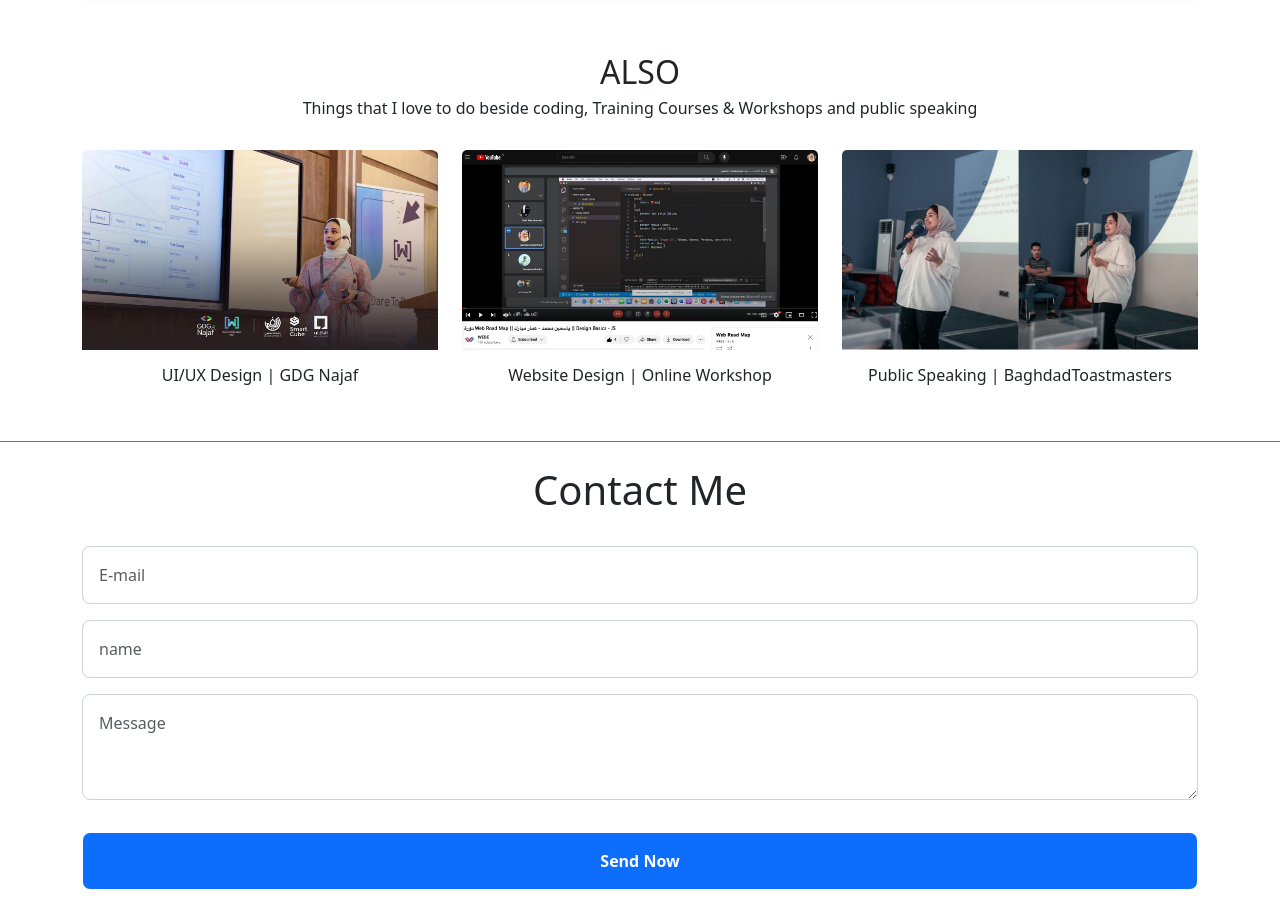
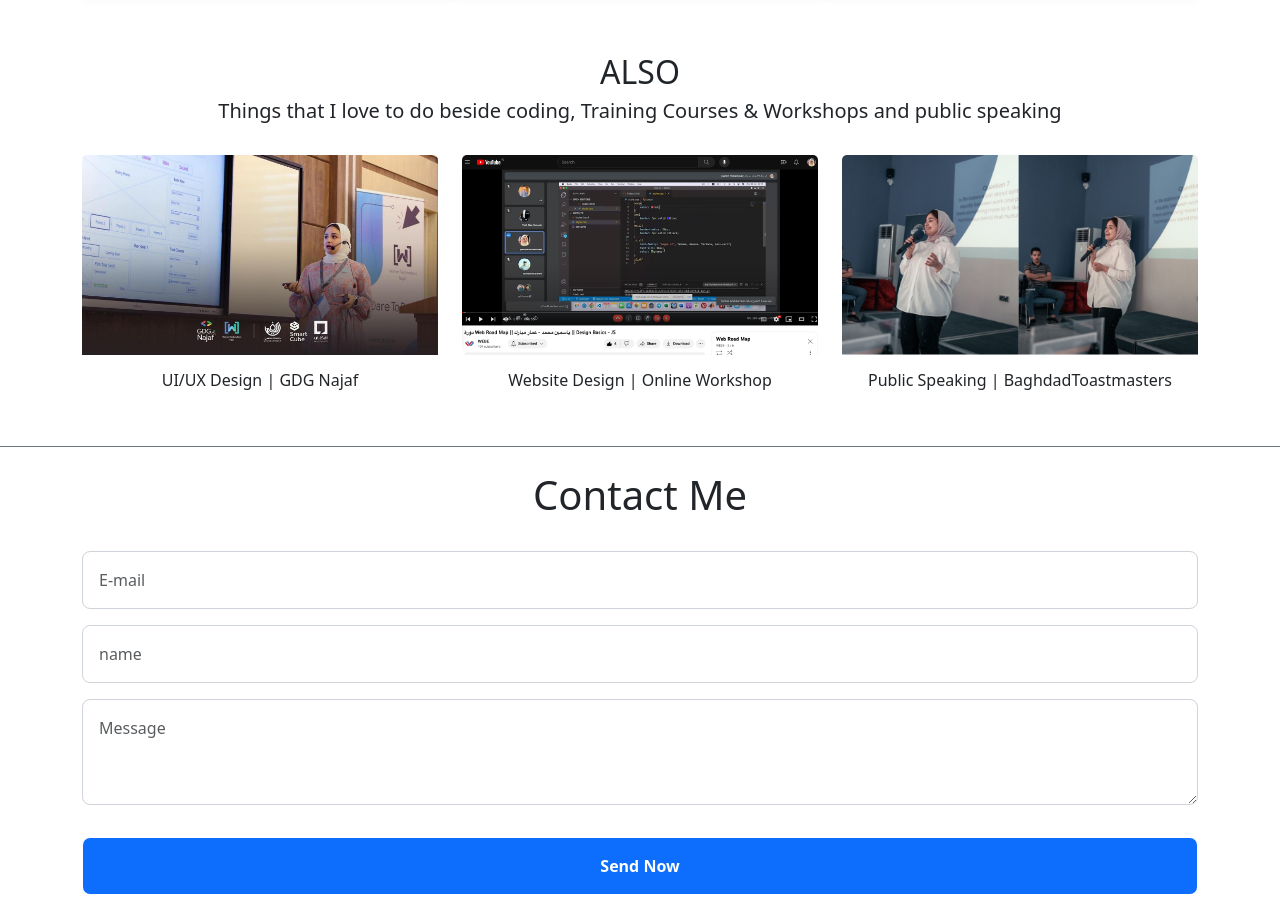
Before and after one commit to yasminm97/my-portfolio, a plain HTML site: page index.html in a window 1280 px wide. Shown: the part 1371-2269 px from the top of the page. Drawn offline with nearby package versions, Linux system fonts and the light colour scheme; a script that the page names is missing.

Commit message:
some edits

```diff
--- a/css/style.css
+++ b/css/style.css
@@ -30,10 +30,8 @@ h2 {
 h5 {
     color: #6c757d;
     margin-bottom: 2rem;
-    font-weight: 100;
-    font-size: medium;
 }
-.container h5, .row h5{
+.container h5{
     font-weight: 100;
     font-size: medium;
 }
@@ -84,6 +82,10 @@ h5 {
     font-size: medium;
     font-weight: 100;
 }
+#hoppies .card h5{
+    font-size: medium;
+    font-weight: 100;
+}
 #hoppies .card:hover {
     transform: translateY(-8px);
     box-shadow: 0 8px 25px rgba(0, 0, 0, 0.1);
```
Also changed, not shown: 1 other file.
